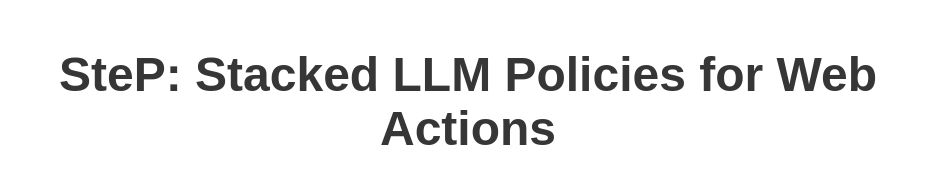
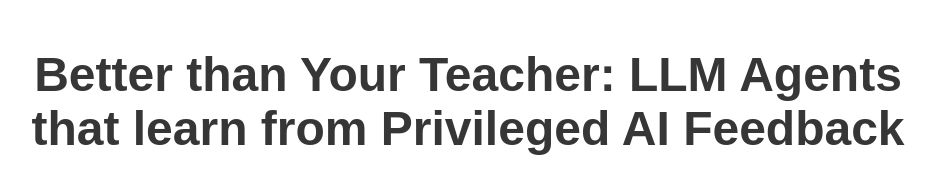
Before and after one commit to leap-llm/leap-llm.github.io, a plain HTML site: page index.html in a window 1280 px wide. Shown: the top 177 px of the page, without its empty margins (172-1108 px from the left). Drawn offline with nearby package versions, Linux system fonts and the light colour scheme; some icons are missing; a web font is replaced by a local one.

Commit message:
fixing name

```diff
--- a/index.html
+++ b/index.html
@@ -73,7 +73,7 @@
     <div class="container is-max-desktop">
       <div class="columns is-centered">
         <div class="column has-text-centered">
-          <h1 class="title is-1 publication-title">SteP: Stacked LLM Policies for Web Actions</h1>
+          <h1 class="title is-1 publication-title">Better than Your Teacher: LLM Agents that learn from Privileged AI Feedback</h1>
           <div class="is-size-5 publication-authors">
             <span class="author-block"></span>
               <a href="https://sanjibanc.github.io/">Sanjiban Choudhury</a><sup>1,*</sup>,</span>
```
